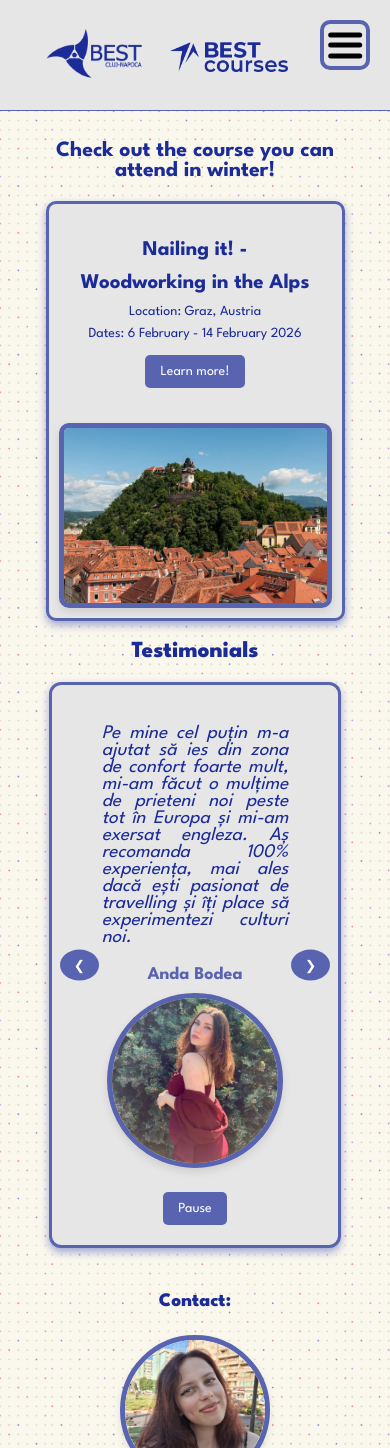
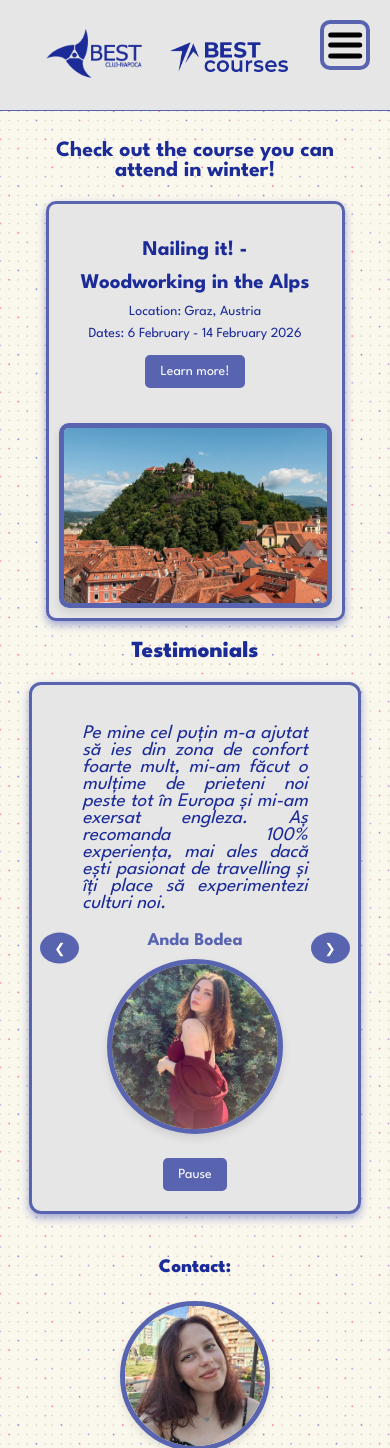
Before and after one commit to OliRuttner/Vivaldi25Winter_Site, a React (Create React App) app: page / in a window 390 px wide. Shown: the top 1448 px of the page. Built offline with nearby package versions, Linux system fonts and the light colour scheme.

Commit message:
Made testimonial text easier to read

```diff
--- a/src/index.css
+++ b/src/index.css
@@ -308,7 +308,7 @@ button:hover {
 }
   .testimonial-carousel {
     padding: 20px 30px;
-    max-width: min(75vw, 600px);
+    max-width: min(85vw, 600px);
   }
   .testimonial p {
     padding: 0 10px;
```
